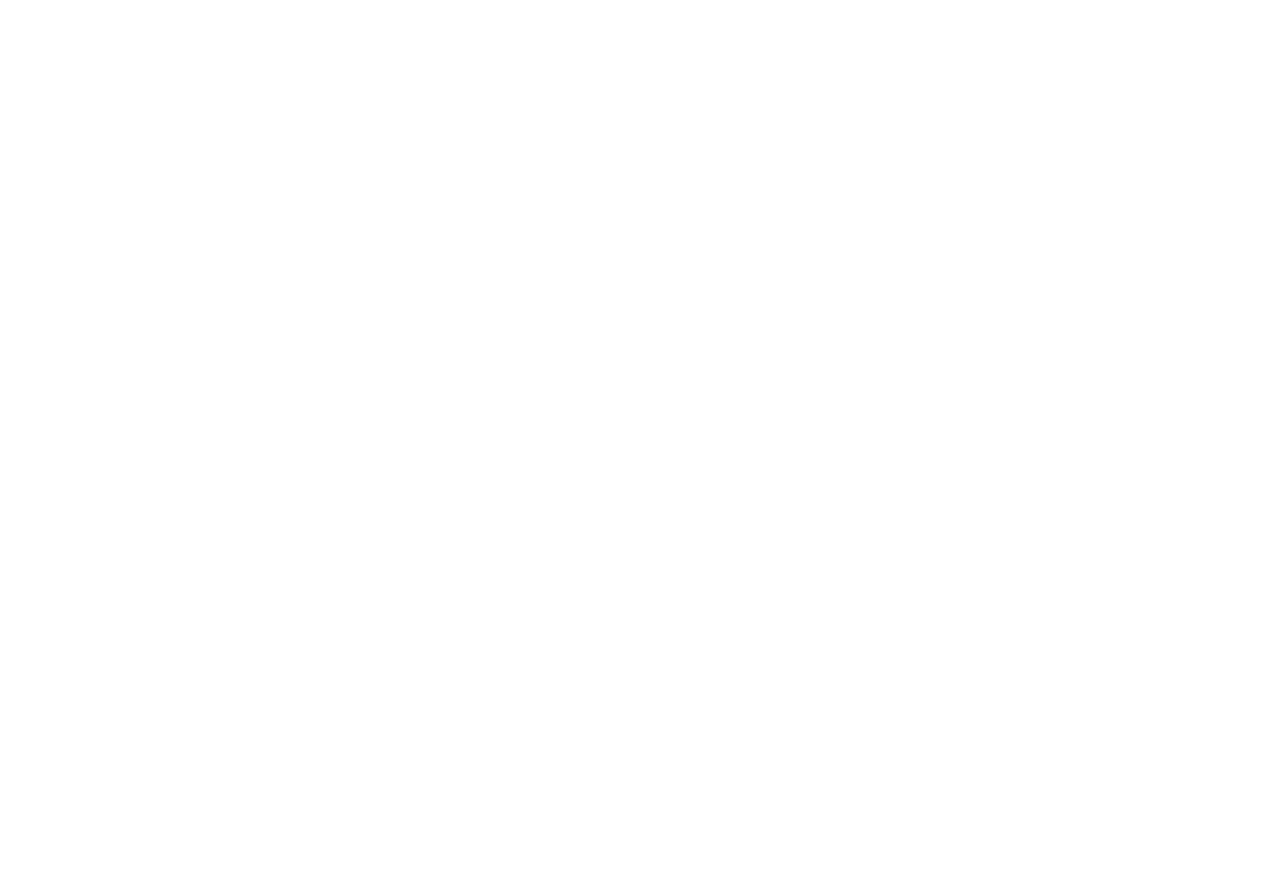
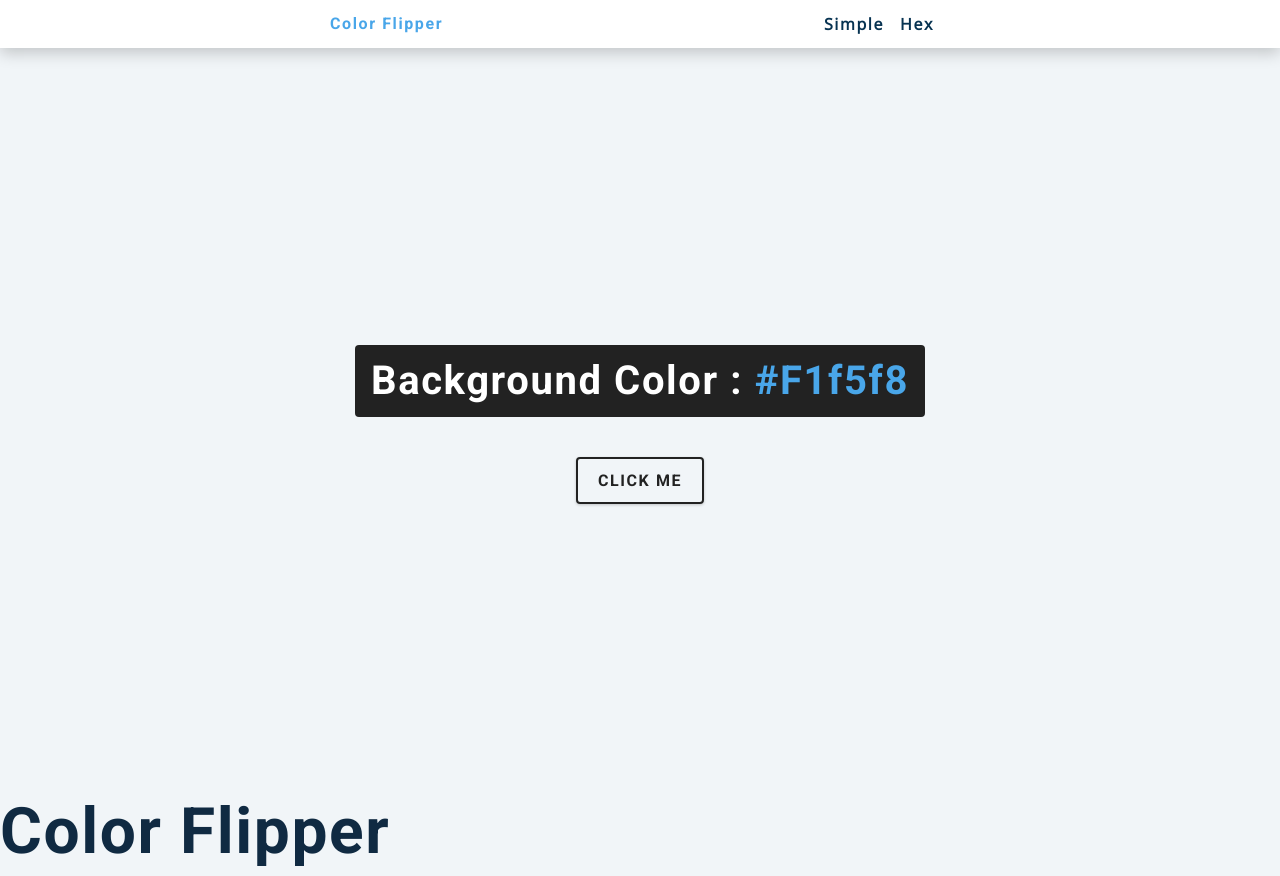
Before and after one commit to nickfwilliams/color-flipper, a plain HTML site: page index.html in a window 1280 px wide. Before the commit the page ends 800 px from the top, so only its background shows below. Drawn offline with nearby package versions, Linux system fonts and the light colour scheme.

Commit message:
Setup index and style sheet

```diff
--- a/index.html
+++ b/index.html
@@ -4,10 +4,28 @@
     <meta charset="UTF-8" />
     <meta http-equiv="X-UA-Compatible" content="IE=edge" />
     <meta name="viewport" content="width=device-width, initial-scale=1.0" />
+    <!-- Styles -->
     <link rel="stylesheet" href="style.css" />
-    <title>Document</title>
+    <title>Color Flipper || Simple</title>
   </head>
   <body>
+    <nav>
+      <div class="nav-center">
+        <h4>color flipper</h4>
+        <ul class="nav-links">
+          <li><a href="index.html">simple</a></li>
+          <li><a href="hex.html">hex</a></li>
+        </ul>
+      </div>
+    </nav>
+    <main>
+      <div class="container">
+        <h2>background color : <span class="color"> #f1f5f8 </span></h2>
+        <button class="btn btn-hero" id="btn">click me</button>
+      </div>
+    </main>
+    <h1>color flipper</h1>
+    <!-- Javascript -->
     <script src="script.js"></script>
   </body>
 </html>
--- a/style.css
+++ b/style.css
@@ -0,0 +1,234 @@
+/*
+===============
+Fonts
+===============
+*/
+@import url("https://fonts.googleapis.com/css?family=Open+Sans|Roboto:400,700&display=swap");
+
+/*
+===============
+Variables
+===============
+*/
+
+:root {
+  /* dark shades of primary color*/
+  --clr-primary-1: hsl(205, 86%, 17%);
+  --clr-primary-2: hsl(205, 77%, 27%);
+  --clr-primary-3: hsl(205, 72%, 37%);
+  --clr-primary-4: hsl(205, 63%, 48%);
+  /* primary/main color */
+  --clr-primary-5: hsl(205, 78%, 60%);
+  /* lighter shades of primary color */
+  --clr-primary-6: hsl(205, 89%, 70%);
+  --clr-primary-7: hsl(205, 90%, 76%);
+  --clr-primary-8: hsl(205, 86%, 81%);
+  --clr-primary-9: hsl(205, 90%, 88%);
+  --clr-primary-10: hsl(205, 100%, 96%);
+  /* darkest grey - used for headings */
+  --clr-grey-1: hsl(209, 61%, 16%);
+  --clr-grey-2: hsl(211, 39%, 23%);
+  --clr-grey-3: hsl(209, 34%, 30%);
+  --clr-grey-4: hsl(209, 28%, 39%);
+  /* grey used for paragraphs */
+  --clr-grey-5: hsl(210, 22%, 49%);
+  --clr-grey-6: hsl(209, 23%, 60%);
+  --clr-grey-7: hsl(211, 27%, 70%);
+  --clr-grey-8: hsl(210, 31%, 80%);
+  --clr-grey-9: hsl(212, 33%, 89%);
+  --clr-grey-10: hsl(210, 36%, 96%);
+  --clr-white: #fff;
+  --clr-red-dark: hsl(360, 67%, 44%);
+  --clr-red-light: hsl(360, 71%, 66%);
+  --clr-green-dark: hsl(125, 67%, 44%);
+  --clr-green-light: hsl(125, 71%, 66%);
+  --clr-black: #222;
+  --ff-primary: "Roboto", sans-serif;
+  --ff-secondary: "Open Sans", sans-serif;
+  --transition: all 0.3s linear;
+  --spacing: 0.1rem;
+  --radius: 0.25rem;
+  --light-shadow: 0 5px 15px rgba(0, 0, 0, 0.1);
+  --dark-shadow: 0 5px 15px rgba(0, 0, 0, 0.2);
+  --max-width: 1170px;
+  --fixed-width: 620px;
+}
+/*
+===============
+Global Styles
+===============
+*/
+
+*,
+::after,
+::before {
+  margin: 0;
+  padding: 0;
+  box-sizing: border-box;
+}
+body {
+  font-family: var(--ff-secondary);
+  background: var(--clr-grey-10);
+  color: var(--clr-grey-1);
+  line-height: 1.5;
+  font-size: 0.875rem;
+}
+ul {
+  list-style-type: none;
+}
+a {
+  text-decoration: none;
+}
+h1,
+h2,
+h3,
+h4 {
+  letter-spacing: var(--spacing);
+  text-transform: capitalize;
+  line-height: 1.25;
+  margin-bottom: 0.75rem;
+  font-family: var(--ff-primary);
+}
+h1 {
+  font-size: 3rem;
+}
+h2 {
+  font-size: 2rem;
+}
+h3 {
+  font-size: 1.25rem;
+}
+h4 {
+  font-size: 0.875rem;
+}
+p {
+  margin-bottom: 1.25rem;
+  color: var(--clr-grey-5);
+}
+@media screen and (min-width: 800px) {
+  h1 {
+    font-size: 4rem;
+  }
+  h2 {
+    font-size: 2.5rem;
+  }
+  h3 {
+    font-size: 1.75rem;
+  }
+  h4 {
+    font-size: 1rem;
+  }
+  body {
+    font-size: 1rem;
+  }
+  h1,
+  h2,
+  h3,
+  h4 {
+    line-height: 1;
+  }
+}
+/*  global classes */
+
+/* section */
+.section {
+  padding: 5rem 0;
+}
+
+.section-center {
+  width: 90vw;
+  margin: 0 auto;
+  max-width: 1170px;
+}
+@media screen and (min-width: 992px) {
+  .section-center {
+    width: 95vw;
+  }
+}
+main {
+  min-height: 100vh;
+  display: grid;
+  place-items: center;
+}
+
+/*
+===============
+Nav
+===============
+*/
+nav {
+  background: var(--clr-white);
+  height: 3rem;
+  display: grid;
+  align-items: center;
+  box-shadow: var(--dark-shadow);
+}
+.nav-center {
+  width: 90vw;
+  max-width: var(--fixed-width);
+  margin: 0 auto;
+  display: flex;
+  align-items: center;
+  justify-content: space-between;
+}
+.nav-center h4 {
+  margin-bottom: 0;
+  color: var(--clr-primary-5);
+}
+.nav-links {
+  display: flex;
+}
+nav a {
+  text-transform: capitalize;
+  font-weight: 700;
+  font-size: 1rem;
+  color: var(--clr-primary-1);
+  letter-spacing: var(--spacing);
+  margin-right: 1rem;
+}
+nav a:hover {
+  color: var(--clr-primary-5);
+}
+/*
+===============
+Container
+===============
+*/
+main {
+  min-height: calc(100vh - 3rem);
+  display: grid;
+  place-items: center;
+}
+.container {
+  text-align: center;
+}
+.container h2 {
+  background: var(--clr-black);
+  color: var(--clr-white);
+  padding: 1rem;
+  border-radius: var(--radius);
+  margin-bottom: 2.5rem;
+}
+.color {
+  color: var(--clr-primary-5);
+}
+.btn-hero {
+  font-family: var(--ff-primary);
+  text-transform: uppercase;
+  background: transparent;
+  color: var(--clr-black);
+  letter-spacing: var(--spacing);
+  display: inline-block;
+  font-weight: 700;
+  transition: var(--transition);
+  border: 2px solid var(--clr-black);
+  cursor: pointer;
+  box-shadow: 0 1px 3px rgba(0, 0, 0, 0.2);
+  border-radius: var(--radius);
+  font-size: 1rem;
+  padding: 0.75rem 1.25rem;
+}
+.btn-hero:hover {
+  color: var(--clr-white);
+  background: var(--clr-black);
+}
```
